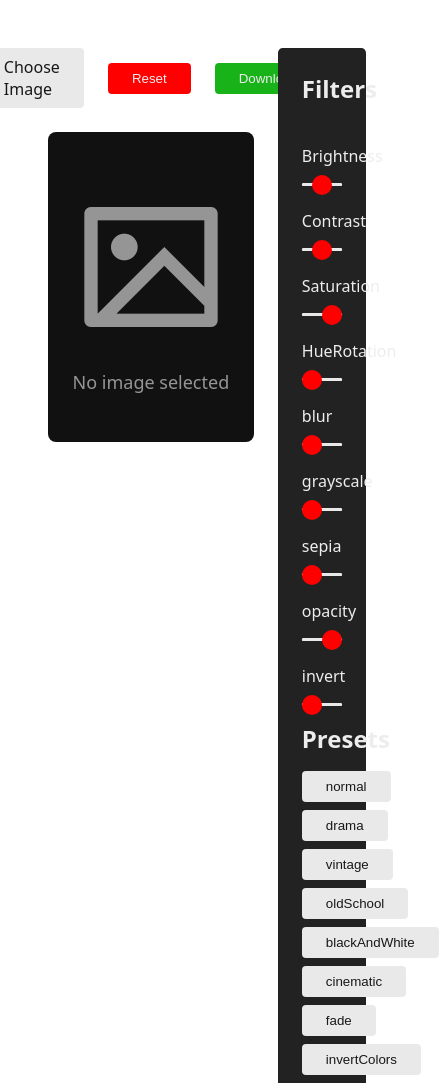
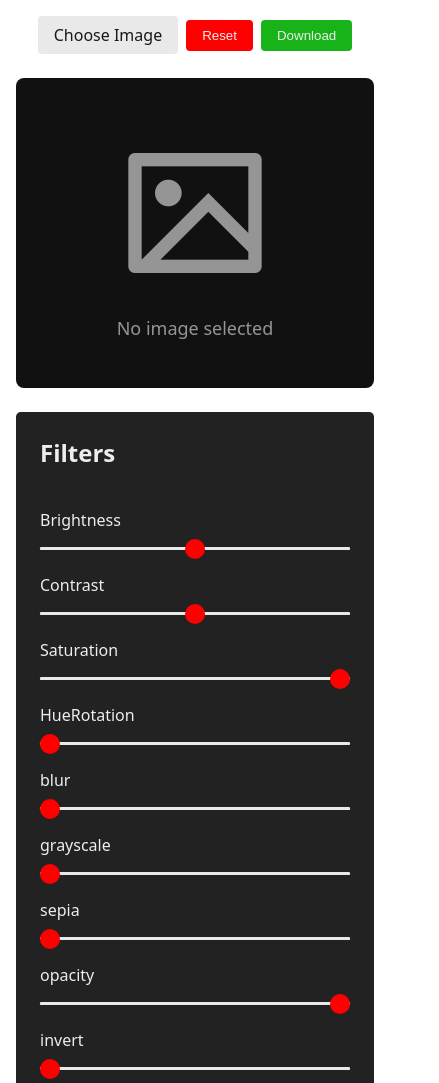
Before and after one commit to abrar-khan-developer/Picture_Editor.github.io, a plain HTML site: page index.html in a window 390 px wide. Shown: the top 1083 px of the page, 439 px wide, since content can reach past the window. Drawn offline with nearby package versions, Linux system fonts and the light colour scheme.

Commit message:
I make it responsive

```diff
--- a/style.css
+++ b/style.css
@@ -16,6 +16,7 @@ main section{
     width: 100%;
     padding: var(--padding-2xl);
     display: flex;
+    flex-direction: column;
     gap: var(--gutter-lg);
 }
 .btn{
@@ -41,7 +42,7 @@ main section .left{
     flex-direction: column;
     align-items: center;
     gap: var(--gutter-lg);
-    width: 70%;
+    flex: 1;
 }
 main section .top{
     display: flex;
@@ -64,7 +65,6 @@ main section .bottom .placeholder{
     align-items: center;
     gap: var(--gutter-md);
     opacity: 0.6;
-    /* display:; */
 }
 main section .bottom .placeholder p{
     font-size: var(--font-size-lg);
@@ -73,13 +73,12 @@ main section .bottom .placeholder i{
     font-size: 10rem;
 }
 main section .bottom canvas{
-    /* background-color: red; */
-    max-width: 80%;
+    max-width: 100%;
     max-height: 80vh;
     display: none;
 }
 main section .right{
-    width: 30%;
+    flex: 1;
     background-color: var( --bg-secondary-color);
     padding: var(--padding-lg);
     border-radius: var(--border-radius-lg);
@@ -121,5 +120,37 @@ main section .right .filters input::-webkit-slider-thumb{
 .presets{
     display: flex;
     flex-wrap: wrap;
+    gap: var(--gutter-xl);
+    justify-content: center;
+}
+
+@media screen and (min-width:1150px) {
+    main section{
+        flex-direction: row;
+    }
+    main section .left{
+        flex: 3;
+    }
+    main section .right{
+        flex: 1;
+    }
+}
+
+@media screen and (max-width:500px) {
+    main section{
+    width: 100%;
+    padding: var(--padding-md);
+
+    }
+    main section .top{
+    width: 100%;
+    justify-content: center;
     gap: var(--gutter-sm);
+    }
+    .btn{
+    padding: var(--padding-sm) var(--padding-md);
+    }
+    .presets{
+        gap: var(--gutter-md);
+    }
 }
```
